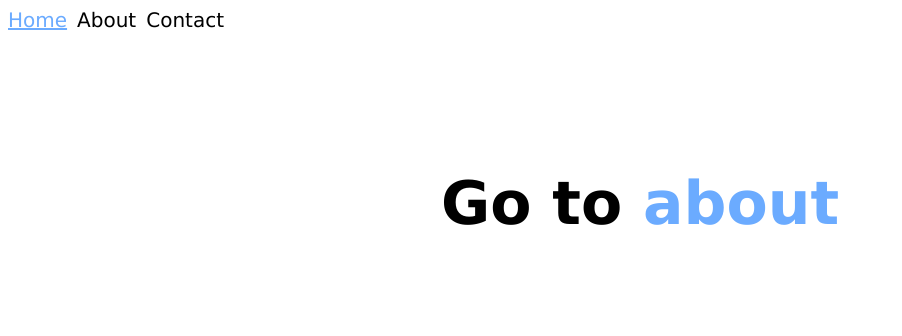
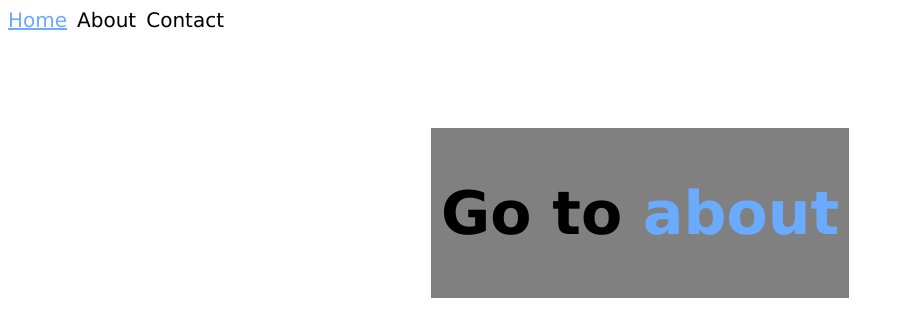
Before and after one commit to luislealdev/firstNextJsApp, a Next.js app: page / in a window 1280 px wide. Shown: the top 336 px of the page, without its empty margins (0-902 px from the left). Built offline with nearby package versions, Linux system fonts and the light colour scheme.

Commit message:
Add and configurate multiple layout

```diff
--- /dev/null
+++ b/components/layout/DarkLayout.jsx
@@ -0,0 +1,12 @@
+export const DarkLayout = ({ children }) => {
+  return (
+    <div
+      style={{
+        backgroundColor: "grey",
+        padding: "10px",
+      }}
+    >
+        {children}
+    </div>
+  );
+};
--- a/pages/_app.js
+++ b/pages/_app.js
@@ -1,5 +1,7 @@
-import '../styles/globals.css'
+import "../styles/globals.css";
 
 export default function App({ Component, pageProps }) {
-  return <Component {...pageProps} />
+  const getLayout = Component.getLayout || ((page) => page);
+
+  return getLayout(<Component {...pageProps} />);
 }
--- a/pages/index.jsx
+++ b/pages/index.jsx
@@ -1,12 +1,19 @@
 import Link from "next/link";
+import { DarkLayout } from "../components/layout/DarkLayout";
 import { MainLayout } from "../components/layout/MainLayout";
 
 export default function HomePage() {
   return (
+    <h1>
+      Go to <Link href="/about"> about </Link>
+    </h1>
+  );
+}
+
+HomePage.getLayout = function getLayout(page) {
+  return (
     <MainLayout>
-        <h1>
-            Go to <Link href="/about"> about </Link>
-          </h1>
+      <DarkLayout>{page}</DarkLayout>
     </MainLayout>
   );
-}
+};
```
